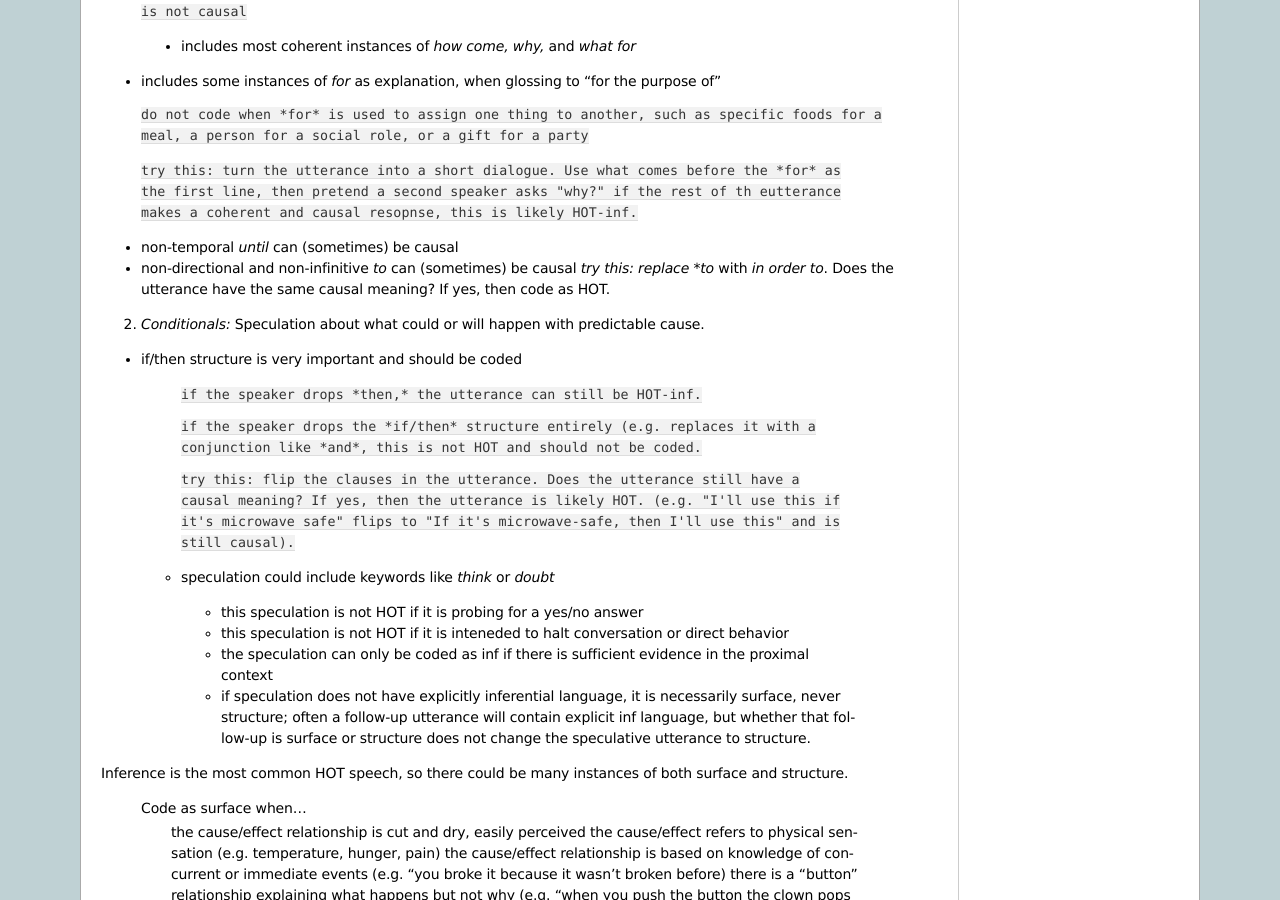
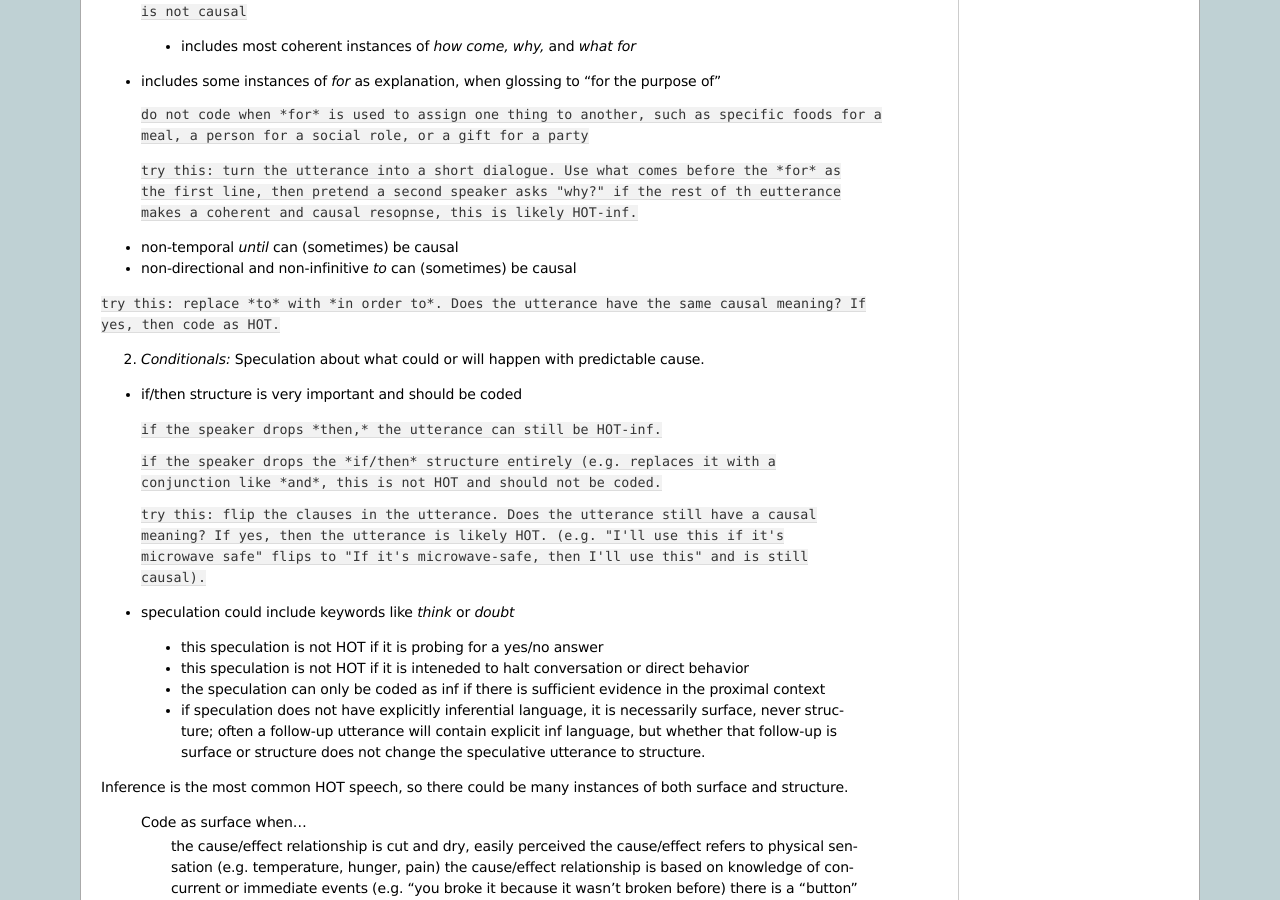
Before and after one commit to ldp-uchicago/docs, a Sphinx documentation site: the page built from sphinx/guides/HOT-and-Domain-Coding/HOT-inference.rst, in a window 1280 px wide and 900 px high, scrolled down 495 px. Built offline with Sphinx 7.4.7, drawn with Linux system fonts in a browser that asks for light colours; formulas are drawn with MathJax 3.

```diff
--- a/sphinx/guides/HOT-and-Domain-Coding/HOT-inference.rst
+++ b/sphinx/guides/HOT-and-Domain-Coding/HOT-inference.rst
@@ -28,25 +28,24 @@ Inference is the most common type of HOT speech that we code.  These types of sp
 * non-temporal *until* can (sometimes) be causal
 
 * non-directional and non-infinitive *to* can (sometimes) be causal
-  *try this: replace *to* with *in order to*. Does the utterance have the same causal meaning? If yes, then code as HOT.
+``try this: replace *to* with *in order to*. Does the utterance have the same causal meaning? If yes, then code as HOT.``
 
 2.  *Conditionals:*  Speculation about what could or will happen with predictable cause.
 
 * if/then structure is very important and should be coded
 
-            ``if the speaker drops *then,* the utterance can still be HOT-inf.``
+ ``if the speaker drops *then,* the utterance can still be HOT-inf.``
 
-            ``if the speaker drops the *if/then* structure entirely (e.g. replaces it with a conjunction like *and*, this is not HOT and should not be coded.``
+ ``if the speaker drops the *if/then* structure entirely (e.g. replaces it with a conjunction like *and*, this is not HOT and should not be coded.``
 
-            ``try this: flip the clauses in the utterance. Does the utterance still have a causal meaning? If yes, then the utterance is likely HOT. (e.g. "I'll use this if it's microwave safe" flips to "If it's microwave-safe, then I'll use this" and is still causal).``
+ ``try this: flip the clauses in the utterance. Does the utterance still have a causal meaning? If yes, then the utterance is likely HOT. (e.g. "I'll use this if it's microwave safe" flips to "If it's microwave-safe, then I'll use this" and is still causal).``
 
+* speculation could include keywords like *think* or *doubt*
 
-  * speculation could include keywords like *think* or *doubt*
-
-   * this speculation is not HOT if it is probing for a yes/no answer
-   * this speculation is not HOT if it is inteneded to halt conversation or direct behavior
-   * the speculation can only be coded as inf if there is sufficient evidence in the proximal context
-   * if speculation does not have explicitly inferential language, it is necessarily surface, never structure; often a follow-up utterance will contain explicit inf language, but whether that follow-up is surface or structure does not change the speculative utterance to structure.
+ * this speculation is not HOT if it is probing for a yes/no answer
+ * this speculation is not HOT if it is inteneded to halt conversation or direct behavior
+ * the speculation can only be coded as inf if there is sufficient evidence in the proximal context
+ * if speculation does not have explicitly inferential language, it is necessarily surface, never structure; often a follow-up utterance will contain explicit inf language, but whether that follow-up is surface or structure does not change the speculative utterance to structure.
 
  Surface vs. Structure
  =====================
```
